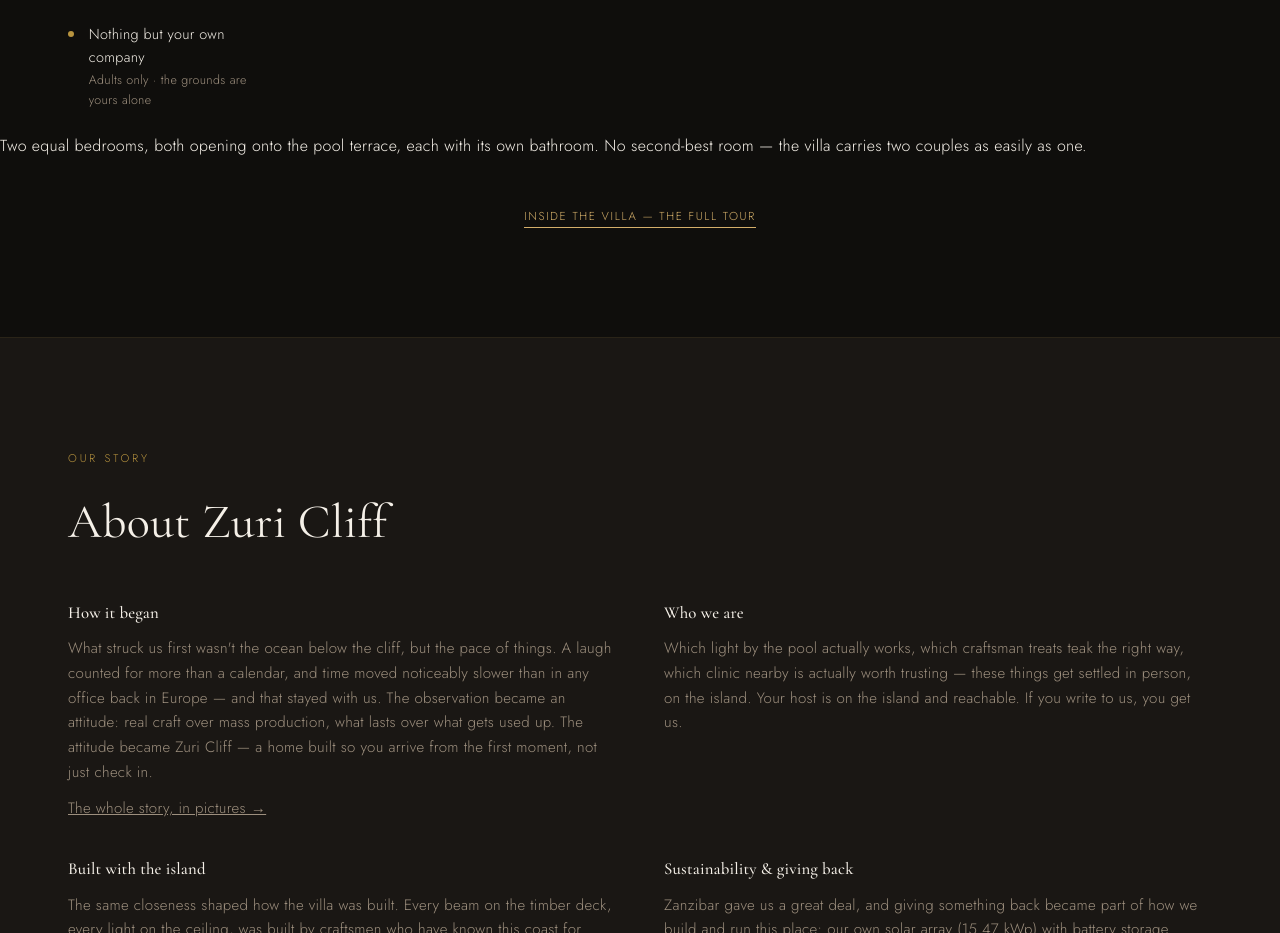
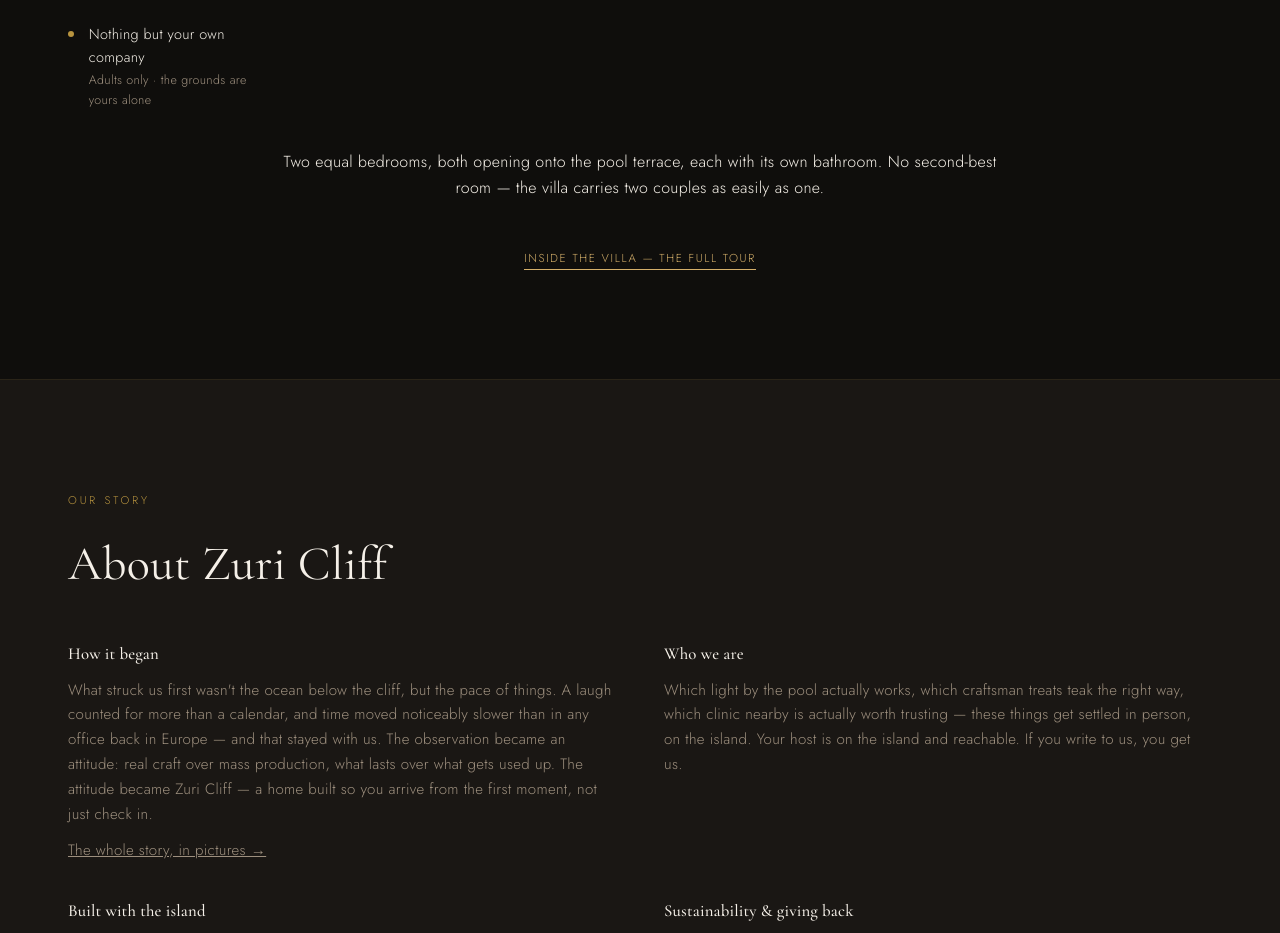
Before and after one commit to zuricliff-stack/zuricliff-website, a plain HTML site: page index.html in a window 1280 px wide. Shown: the part 6781-7714 px from the top of the page. Drawn offline with Linux system fonts and the light colour scheme.

Commit message:
Patch v20: fremdes Poolbild entfernt, Schlafzimmer-Absatz im Rahmen

```diff
--- a/index.html
+++ b/index.html
@@ -783,10 +783,9 @@
       <li><span data-i18n="amen5t">Air conditioning, quietly cooling</span><small data-i18n="amen5s">In every bedroom, the living room and the office</small></li>
       <li><span data-i18n="amen6t">Nothing but your own company</span><small data-i18n="amen6s">Adults only &middot; the grounds are yours alone</small></li>
     </ul>
-  </div>
-
-  <p data-i18n="twoCouples" style="margin-top:1.4rem">Two equal bedrooms, both opening onto the pool terrace, each with its own bathroom. No second-best room &mdash; the villa carries two couples as easily as one.</p>
-        <p class="deep-link" style="text-align:center;margin:3rem auto 0;font-family:var(--body);letter-spacing:.14em;text-transform:uppercase;font-size:.72rem"><a href="/villa/" data-i18n="deepVilla" style="color:var(--gold-light);text-decoration:none;border-bottom:1px solid var(--gold-light);padding-bottom:3px">Inside the villa &mdash; the full tour</a></p>
+    <p data-i18n="twoCouples" style="margin:2.4rem auto 0;max-width:46rem;text-align:center">Two equal bedrooms, both opening onto the pool terrace, each with its own bathroom. No second-best room &mdash; the villa carries two couples as easily as one.</p>
+    <p class="deep-link" style="text-align:center;margin:3rem auto 0;font-family:var(--body);letter-spacing:.14em;text-transform:uppercase;font-size:.72rem"><a href="/villa/" data-i18n="deepVilla" style="color:var(--gold-light);text-decoration:none;border-bottom:1px solid var(--gold-light);padding-bottom:3px">Inside the villa &mdash; the full tour</a></p>
+  </div>
 </section>
 
 <section class="guide-section" id="about">
```
Also changed, not shown: story/index.html (+0 -1 lines), img/story/zuri-cliff-story-13-infinity-pool-2025.jpg (deleted).
